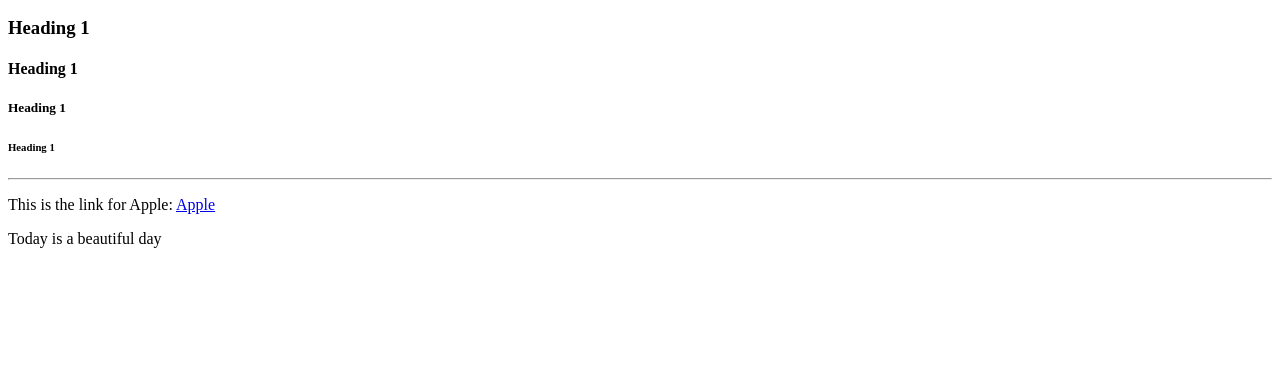
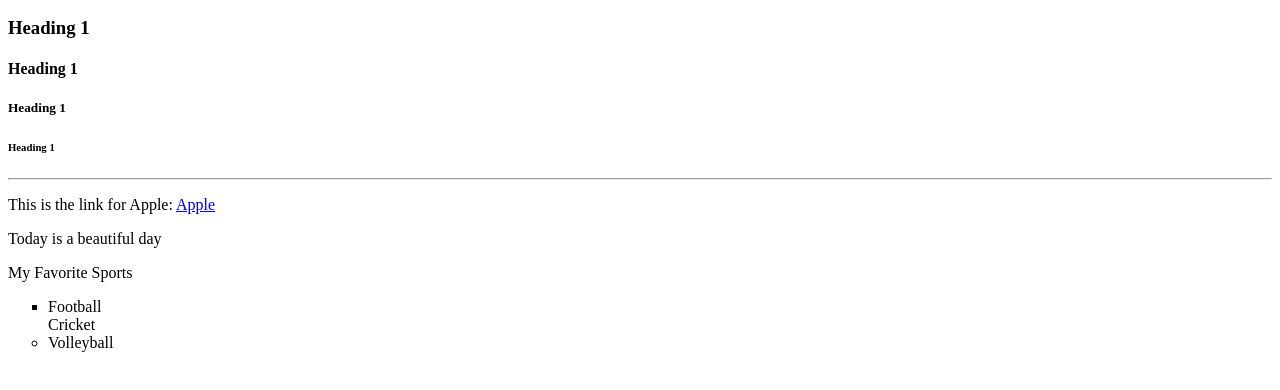
Before and after one commit to sKzAy/class-1, a plain HTML site: page index.html in a window 1280 px wide. Shown: the part 110-500 px from the top of the page. Drawn offline with Linux system fonts and the light colour scheme.

Commit message:
adding lists

```diff
--- a/index.html
+++ b/index.html
@@ -20,6 +20,14 @@
         <p>This is the link for Apple: <a target="_blank" href="https://www.apple.com">Apple</a></p>
         <p>Today is a beautiful day</p>
 
+    <!-- UNORDERED LIST -->
+     <p>My Favorite Sports</p>
+     <ul>
+        <li type="square">Football</li>
+        <li type="none">Cricket</li>
+        <li type="circle">Volleyball</li>
+     </ul>
+
 
 </body>
 </html>
```
